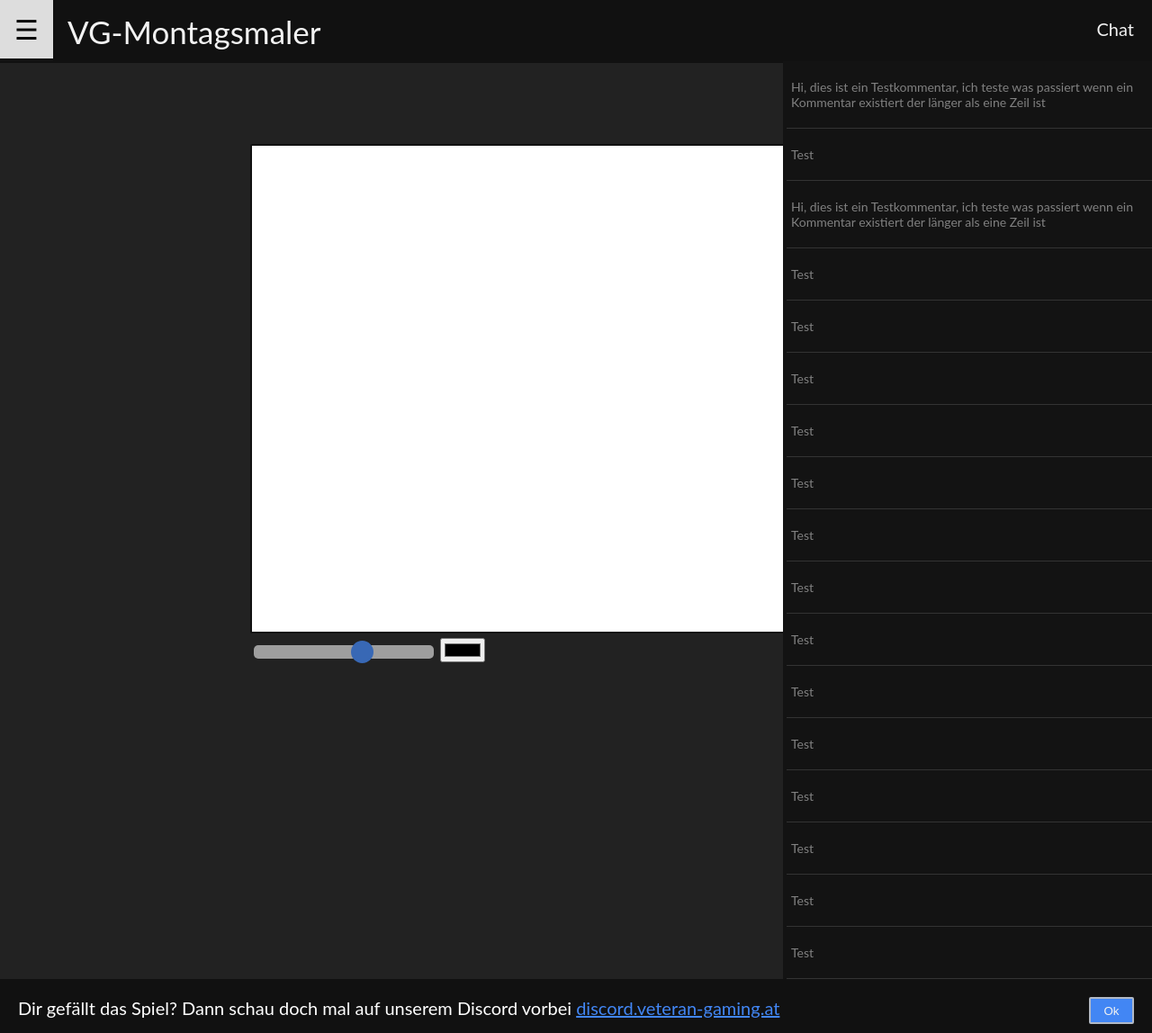
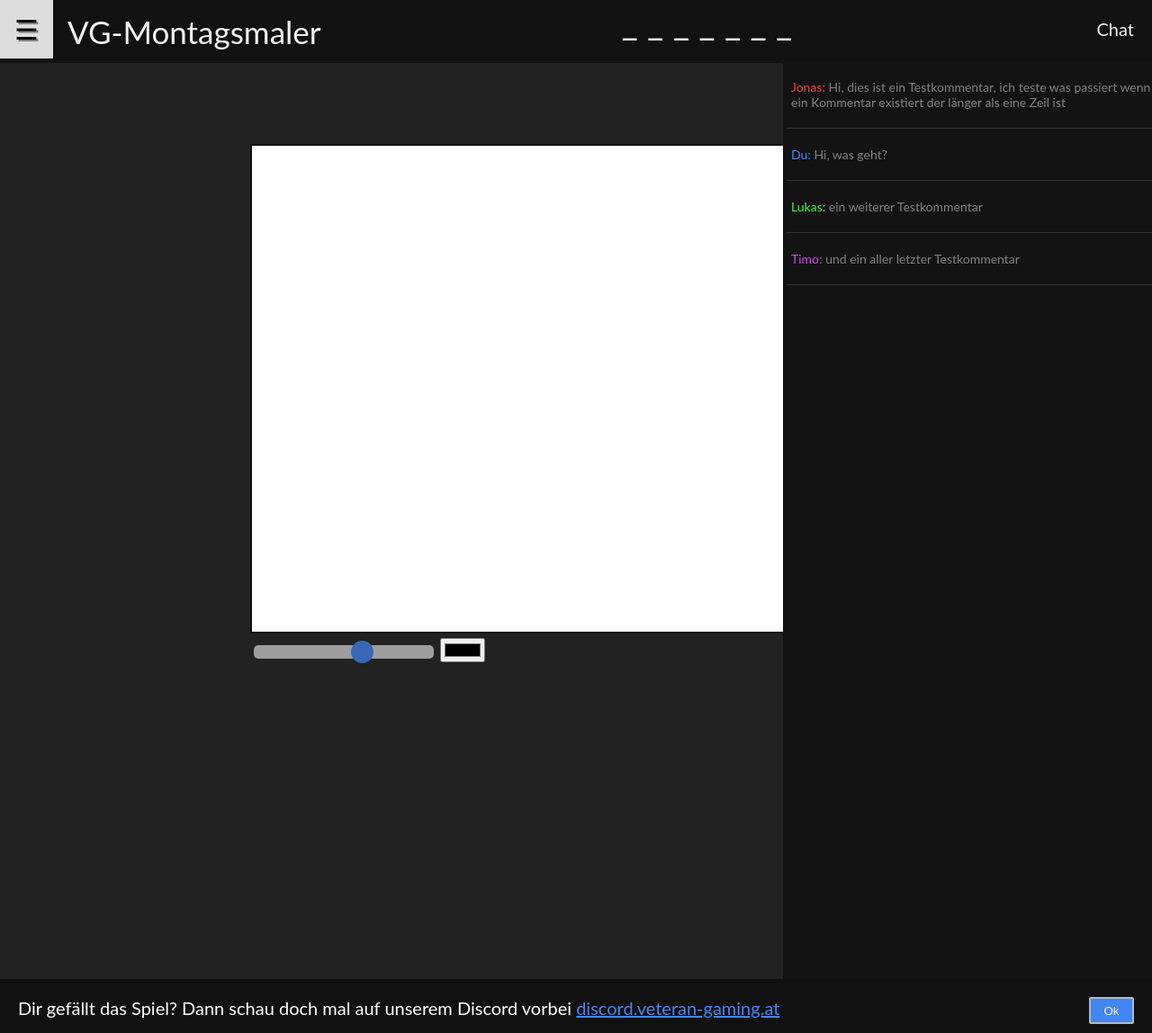
Before and after one commit to JomoDev/VG-DevMo.github.io, a PHP site: page / in a window 1280 px wide. Shown: the whole page at 90% size. Run offline with PHP 8.4, Linux system fonts and the light colour scheme.

Commit message:
added word space | added names on chat | editted chat style

```diff
--- a/index.html
+++ b/index.html
@@ -9,7 +9,7 @@
     <script type="text/javascript" src="https://code.jquery.com/jquery-3.3.1.min.js"></script>
     <script type="text/javascript" src="src/Animation.js"></script>
     <meta name="viewport" content="width=device-width, initial-scale=1" charset="utf-8" content="width=device-width, initial-scale=1.0, user-scalable=no"/>
-    <link rel="shortcut icon" type="image/x-icon" href="src/img/vg_logo_final_klein.png"/>
+    <link rel="shortcut icon" type="image/x-icon" href="src/img/pencil_icon.png"/>
     <title>VG-Montagsmaler</title>
     <link rel="stylesheet" type="text/css" href="src/Style.css"/>
     <link rel="stylesheet" type="text/css" href="src/StandardControllStyle.css"/>
@@ -18,6 +18,7 @@
   <div class="navbar">
     <a id="openNavigation" style="color:white;font-size:30px;cursor:pointer;" onclick="openNav()">&#9776;</a>
     <a id="sideHeader" onclick="reloadPage()">VG-Montagsmaler</a>
+    <label id="wordLbl">_ _ _ _ _ _ _</label>
     <a id="openChat">Chat</a>
   </div>
 
@@ -30,66 +31,10 @@
 
   <body class="main">
     <div id="myChat" class="sidechat">
-      <p><a>Hi, dies ist ein Testkommentar, ich teste was passiert wenn ein Kommentar existiert der länger als eine Zeil ist</a></p>
-      <p><a>Test</a></p>
-      <p><a>Hi, dies ist ein Testkommentar, ich teste was passiert wenn ein Kommentar existiert der länger als eine Zeil ist</a></p>
-      <p><a>Test</a></p>
-      <p><a>Test</a></p>
-      <p><a>Test</a></p>
-      <p><a>Test</a></p>
-      <p><a>Test</a></p>
-      <p><a>Test</a></p>
-      <p><a>Test</a></p>
-      <p><a>Test</a></p>
-      <p><a>Test</a></p>
-      <p><a>Test</a></p>
-      <p><a>Test</a></p>
-      <p><a>Test</a></p>
-      <p><a>Test</a></p>
-      <p><a>Test</a></p>
-      <p><a>Test</a></p>
-      <p><a>Test</a></p>
-      <p><a>Test</a></p>
-      <p><a>Test</a></p>
-      <p><a>Test</a></p>
-      <p><a>Test</a></p>
-      <p><a>Test</a></p>
-      <p><a>Test</a></p>
-      <p><a>Test</a></p>
-      <p><a>Test</a></p>
-      <p><a>Test</a></p>
-      <p><a>Test</a></p>
-      <p><a>Test</a></p>
-      <p><a>Test</a></p>
-      <p><a>Test</a></p>
-      <p><a>Test</a></p>
-      <p><a>Test</a></p>
-      <p><a>Test</a></p>
-      <p><a>Test</a></p>
-      <p><a>Test</a></p>
-      <p><a>Test</a></p>
-      <p><a>Test</a></p>
-      <p><a>Test</a></p>
-      <p><a>Test</a></p>
-      <p><a>Test</a></p>
-      <p><a>Test</a></p>
-      <p><a>Test</a></p>
-      <p><a>Test</a></p>
-      <p><a>Test</a></p>
-      <p><a>Test</a></p>
-      <p><a>Test</a></p>
-      <p><a>Test</a></p>
-      <p><a>Test</a></p>
-      <p><a>Test</a></p>
-      <p><a>Test</a></p>
-      <p><a>Test</a></p>
-      <p><a>Test</a></p>
-      <p><a>Test</a></p>
-      <p><a>Test</a></p>
-      <p><a>Test</a></p>
-      <p><a>Test</a></p>
-      <p><a>Test</a></p>
-      <p><a>Test</a></p>
+      <p><a><font color=#f44242>Jonas: </font>Hi, dies ist ein Testkommentar, ich teste was passiert wenn ein Kommentar existiert der länger als eine Zeil ist</a></p>
+      <p><a><font color=#4286f4>Du: </font>Hi, was geht?</a></p>
+      <p><a><font color=#4af441>Lukas: </font>ein weiterer Testkommentar</a></p>
+      <p><a><font color=#d341f4>Timo: </font>und ein aller letzter Testkommentar</a></p>
     </div>
 
     <div id="drawdiv" class="gamecanvas">
--- a/src/Style.css
+++ b/src/Style.css
@@ -160,11 +160,15 @@ height: 30px;
 }
 
 #openNavigation:hover {
+    text-shadow: 2px 2px gray;
   color:black !important;
 }
 
 /* The navigation bar */
 .navbar {
+  display: inline-block;
+vertical-align: middle;
+  text-align: center;
     overflow: hidden;
     background-color: #111;
     position: fixed; /* Set the navbar to fixed position */
@@ -299,3 +303,17 @@ height: 30px;
   text-align: middle;
   text-align: center;
 }
+
+#openChat:hover {
+  text-shadow: 1px 1px gray;
+}
+
+#wordLbl {
+  color:#f1f1f1;
+  font-size: 30pt;
+  cursor: help;
+}
+
+#wordLbl:hover {
+  text-shadow: 2px 2px gray;
+}
```
Also changed, not shown: src/img/pencil_icon.png (added).
